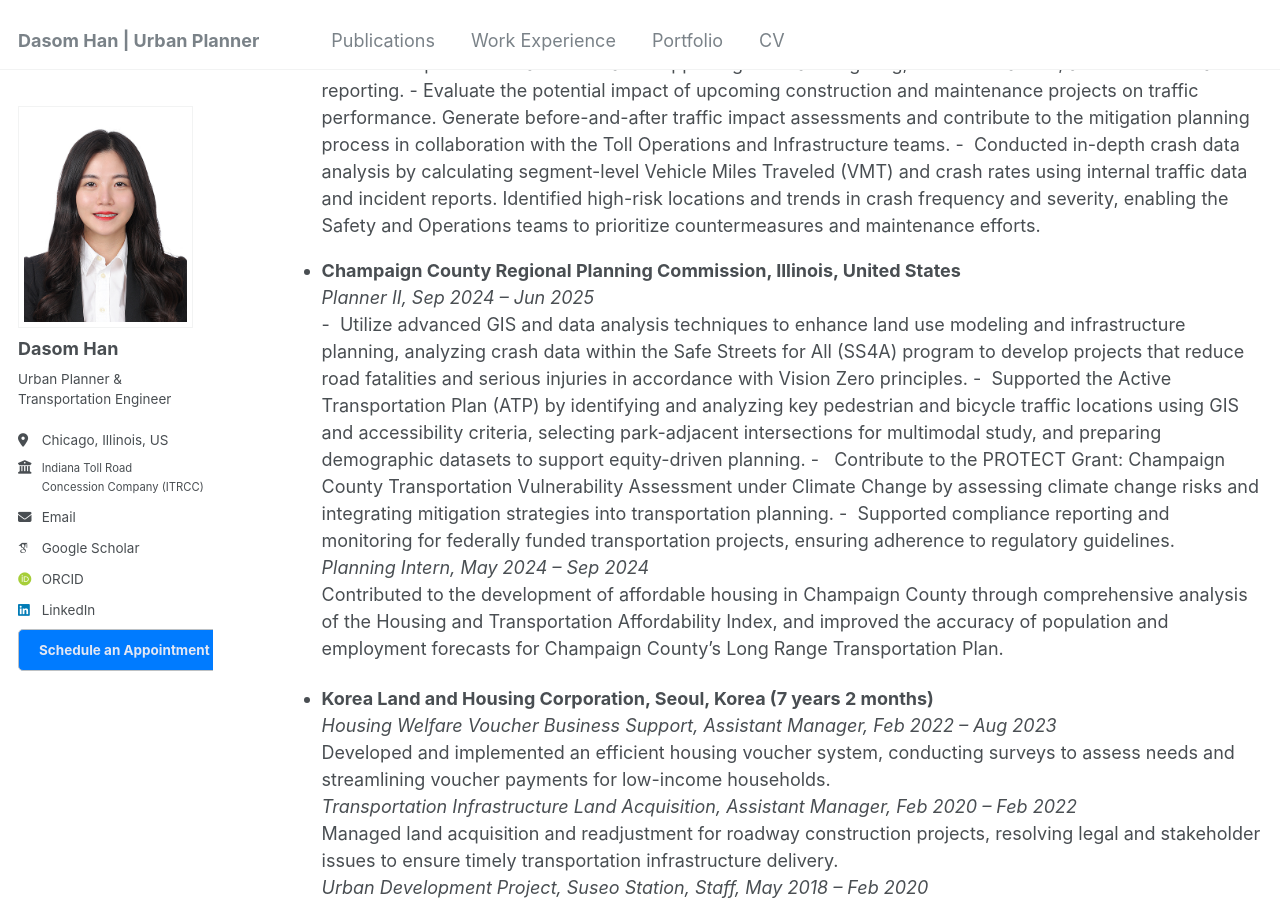
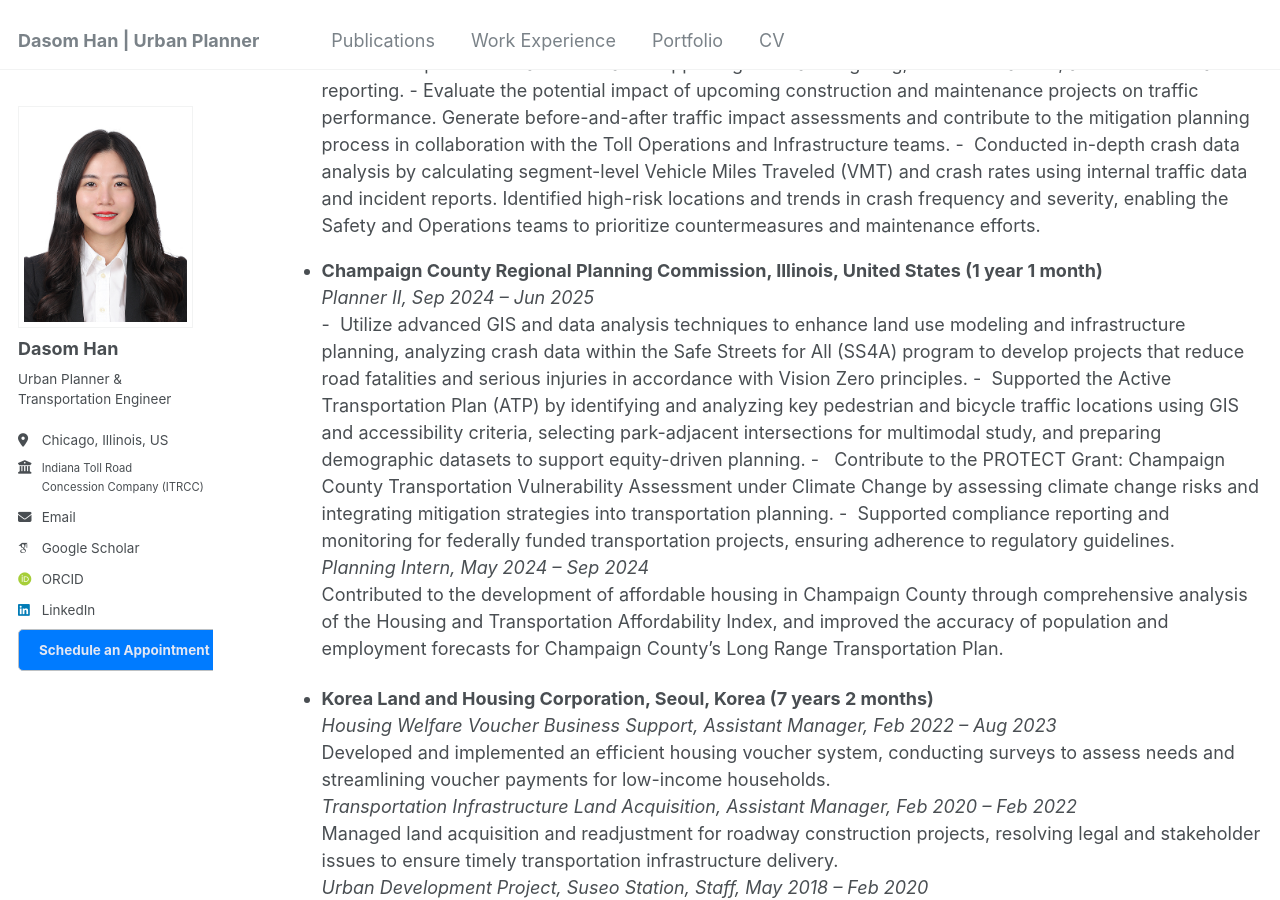
Before and after one commit to dasomh/dasomh.github.io, a Jekyll site: the page built from _pages/cv.md, in a window 1280 px wide and 900 px high, scrolled down 571 px. Built offline with Jekyll 4.4.1, drawn with Linux system fonts in a browser that asks for light colours; some web fonts are replaced.

Commit message:
Update cv.md

```diff
--- a/_pages/cv.md
+++ b/_pages/cv.md
@@ -26,7 +26,7 @@ Work experience
 - Evaluate the potential impact of upcoming construction and maintenance projects on traffic performance. Generate before-and-after traffic impact assessments and contribute to the mitigation planning process in collaboration with the Toll Operations and Infrastructure teams.
 -  Conducted in-depth crash data analysis by calculating segment-level Vehicle Miles Traveled (VMT) and crash rates using internal traffic data and incident reports. Identified high-risk locations and trends in crash frequency and severity, enabling the Safety and Operations teams to prioritize countermeasures and maintenance efforts.
 <br>
-*	<strong>Champaign County Regional Planning Commission, Illinois, United States</strong><br>
+*	<strong>Champaign County Regional Planning Commission, Illinois, United States (1 year 1 month)</strong><br>
 <em>Planner II, Sep 2024 – Jun 2025</em><br>
 -  Utilize advanced GIS and data analysis techniques to enhance land use modeling and infrastructure planning, analyzing crash data within the Safe Streets for All (SS4A) program to develop projects that reduce road fatalities and serious injuries in accordance with Vision Zero principles.
 -  Supported the Active Transportation Plan (ATP) by identifying and analyzing key pedestrian and bicycle traffic locations using GIS and accessibility criteria, selecting park-adjacent intersections for multimodal study, and preparing demographic datasets to support equity-driven planning.
```
